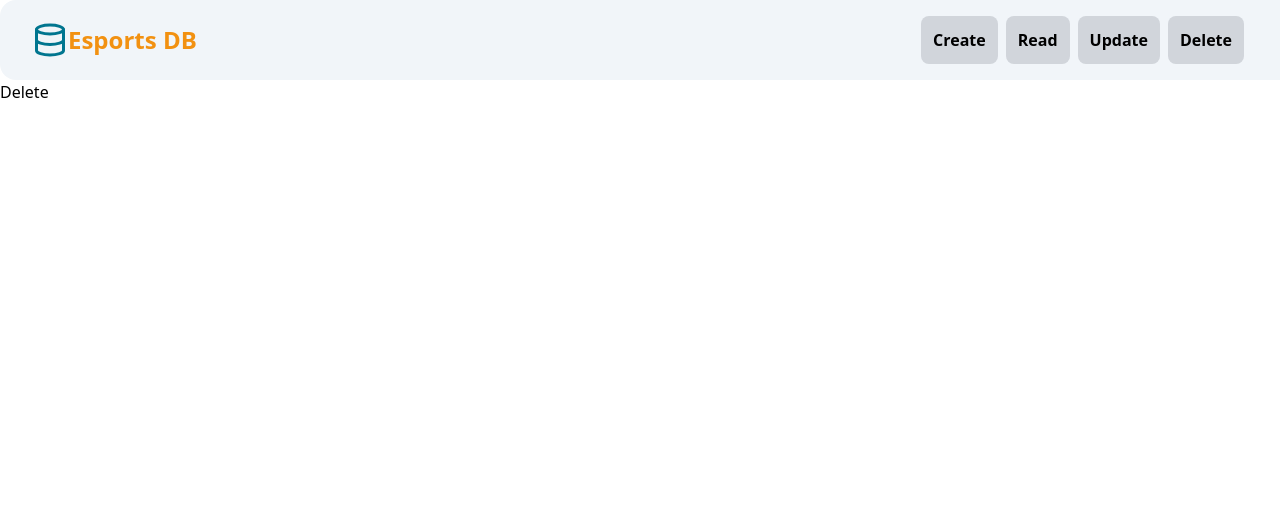
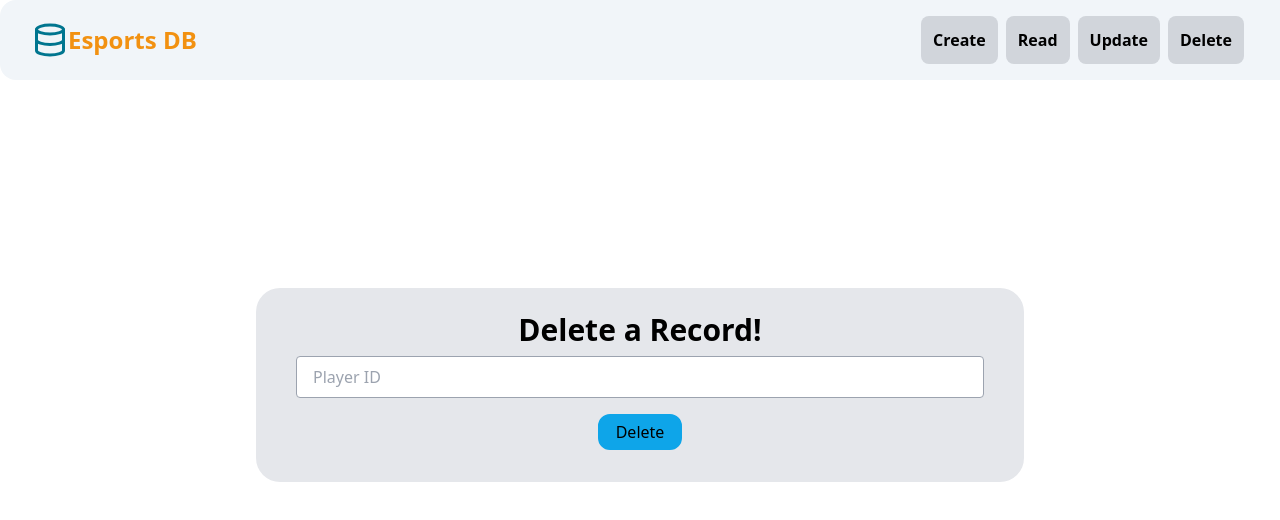
Before and after one commit to SQLteamzkc/SuperCoolSQLRepository-CoolKidsOnly-, a React (Create React App) app in the folder sqlwebsite/: page /record-delete in a window 1280 px wide. Shown: the top 520 px of the page. Built offline with nearby package versions, Linux system fonts and the light colour scheme; the HTML template or start-up script is replaced by a standard one.

Commit message:
Finished Delete

```diff
--- a/sqlwebsite/src/Components/Pages/Create.js
+++ b/sqlwebsite/src/Components/Pages/Create.js
@@ -1,4 +1,4 @@
-import React, {useState} from 'react'
+import React, {useState, setTimeout} from 'react'
 import axios from "axios"
 
 function Create() {
@@ -19,7 +19,9 @@ function Create() {
             console.log(response)
         })
     }
+
     return (
+        <div>
             <body className='flex-col'>
                 <form className='bg-gray-200 text-center relative px-10 py-6 my-32 max-w-3xl mx-auto rounded-3xl'>
                     <h1 className='font-bold text-3xl'>Create a New Record!</h1>
@@ -28,9 +30,10 @@ function Create() {
                     <input className='border border-gray-400 block py-2 my-2 px-4 w-full rounded focus:outline-none hover:border-blue-300 focus:border-blue-600' type='text' placeholder="Phone #" onChange={(e) => setPhoneNumberReg(e.target.value)}/>
                     <input className='border border-gray-400 block py-2 my-2 px-4 w-full rounded focus:outline-none hover:border-blue-300 focus:border-blue-600' type='text' placeholder="Discord ID" onChange={(e) => setDiscordIDReg(e.target.value)}/>
                     <input className='border border-gray-400 block py-2 my-2 px-4 w-full rounded focus:outline-none hover:border-blue-300 focus:border-blue-600' type='text' placeholder="Esports Game" onChange={(e) => setEsportsGameReg(e.target.value)}/>
-                <button type="button" className="bg-sky-500 px-4 py-1 rounded-xl m-2 hover:bg-sky-600 border-2 border-sky-500" onClick={Create}>Create</button>
+                    <button type="reset" className="bg-sky-500 px-4 py-1 rounded-xl m-2 hover:bg-sky-600 border-2 border-sky-500" onClick={Create}>Create</button>
                 </form>
             </body>
+        </div>
     )
   }
 
--- a/sqlwebsite/src/Components/Pages/Delete.js
+++ b/sqlwebsite/src/Components/Pages/Delete.js
@@ -1,8 +1,27 @@
-import React from 'react'
+import React, {useState} from 'react'
+import axios from 'axios';
 
 function Delete() {
+  const [playerIDReg, setPlayerIDReg] = useState("")
+
+  const Delete = () => {
+    axios.post('http://localhost:3001/delete', {
+          playerid: playerIDReg
+      }).then((response) => {
+          console.log(response)
+      })
+  };
+
   return (
-    <div>Delete</div>
+    <div className='w-full h-full'>
+        <body className='flex-col'>
+                <form className='bg-gray-200 text-center relative px-10 py-6 my-52 max-w-3xl mx-auto rounded-3xl'>
+                    <h1 className='font-bold text-3xl'>Delete a Record!</h1>
+                    <input className='border border-gray-400 block py-2 my-2 px-4 w-full rounded focus:outline-none hover:border-blue-300 focus:border-blue-600' type='text' placeholder="Player ID" onChange={(e) => setPlayerIDReg(e.target.value)}/>
+                    <button type="button" className="bg-sky-500 px-4 py-1 rounded-xl m-2 hover:bg-sky-600 border-2 border-sky-500" onClick={Delete}>Delete</button>
+                </form>
+            </body>
+    </div>
   )
 }
 
--- a/sqlwebsite/src/Components/Pages/Read.js
+++ b/sqlwebsite/src/Components/Pages/Read.js
@@ -13,7 +13,6 @@ function Read() {
             setRecordList(response.data)
         })
     };
-
     const Readall = () => {
       axios.get('http://localhost:3001/read-2').then((response) => {
           setRecordList(response.data)
@@ -27,7 +26,7 @@ function Read() {
                 <h1 className='font-bold text-3xl'>Look For a Record!</h1>
                 <input className='border border-gray-400 block py-2 my-2 px-4 w-full rounded focus:outline-none hover:border-blue-300 focus:border-blue-600' type='text' placeholder="Player ID" onChange={(e) => setPlayerIDReg(e.target.value)}/>
                 <div className='grid grid-cols-1 grid-rows-2 items-center place-items-center'>
-                  <button type="button" className="bg-sky-500 px-4 py-1 rounded-xl m-2 hover:bg-sky-600 border-2 border-sky-500" onClick={Read1}>Find One</button>
+                  <button type="reset" className="bg-sky-500 px-4 py-1 rounded-xl m-2 hover:bg-sky-600 border-2 border-sky-500" onClick={Read1}>Find One</button>
                   <button type="button" className="bg-sky-500 px-4 py-1 rounded-xl m-2 hover:bg-sky-600 border-2 border-sky-500" onClick={Readall}>Show All Records</button>
                 </div>
             </form>
```
Also changed, not shown: 1 other file (tests, documents, lock files or other folders). Lines whose indentation alone changed are shown as unchanged.
